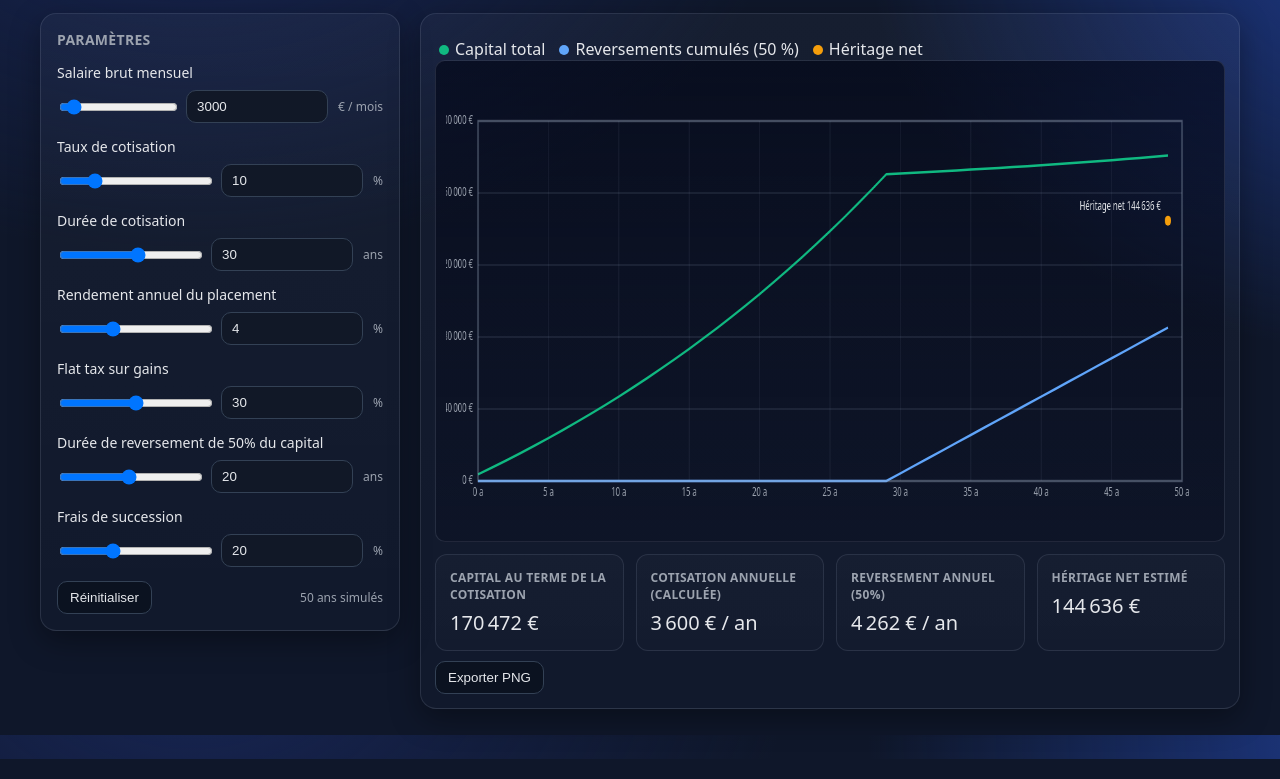
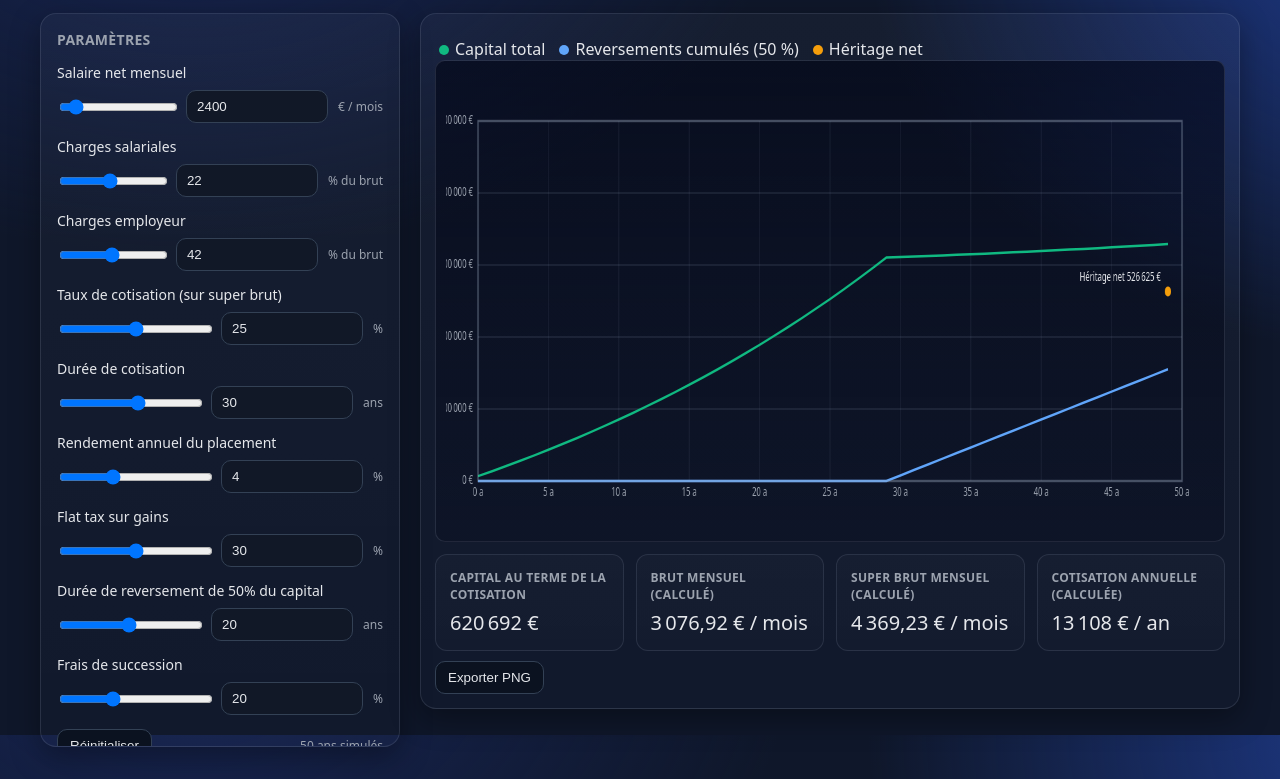
Before and after one commit to DavidC-DFFF/retraites, a plain HTML site: page index.html in a window 1280 px wide. Shown: the part 65-844 px from the top of the page. Drawn offline with Linux system fonts and the light colour scheme.

Commit message:
Correction taux

```diff
--- a/index.html
+++ b/index.html
@@ -126,20 +126,38 @@
       <section class="panel controls" id="controls">
         <h2>Paramètres</h2>
 
-        <div class="row" data-tip="Salaire brut mensuel servant de base au calcul de la cotisation.">
-          <label for="salaireRange">Salaire brut mensuel</label>
+        <div class="row" data-tip="Salaire NET mensuel servant de base. Le BRUT et le SUPER BRUT sont déduits via les pourcentages ci-dessous.">
+          <label for="salaireNetRange">Salaire net mensuel</label>
           <div class="ctrl">
-            <input type="range" id="salaireRange" min="1700" max="20000" step="50" value="3000">
-            <input class="valbox" type="number" id="salaire" min="1700" max="20000" step="50" value="3000">
+            <input type="range" id="salaireNetRange" min="1200" max="15000" step="50" value="2400">
+            <input class="valbox" type="number" id="salaireNet" min="1200" max="15000" step="50" value="2400">
             <span class="unit">€ / mois</span>
           </div>
         </div>
 
-        <div class="row" data-tip="Pourcentage du salaire brut affecté à la cotisation. La cotisation annuelle = salaire × 12 × taux.">
-          <label for="tauxCotRange">Taux de cotisation</label>
+        <div class="row" data-tip="Part du BRUT ponctionnée en cotisations salariales. Exemple courant secteur privé ≈ 22 %.">
+          <label for="chargesSalRange">Charges salariales</label>
           <div class="ctrl">
-            <input type="range" id="tauxCotRange" min="0" max="50" step="0.5" value="10">
-            <input class="valbox" type="number" id="tauxCot" min="0" max="50" step="0.5" value="10">
+            <input type="range" id="chargesSalRange" min="15" max="30" step="0.5" value="22">
+            <input class="valbox" type="number" id="chargesSal" min="15" max="30" step="0.5" value="22">
+            <span class="unit">% du brut</span>
+          </div>
+        </div>
+
+        <div class="row" data-tip="Part du BRUT payée par l’employeur en plus du salaire brut. Exemple courant ≈ 42 %.">
+          <label for="chargesEmpRange">Charges employeur</label>
+          <div class="ctrl">
+            <input type="range" id="chargesEmpRange" min="30" max="55" step="0.5" value="42">
+            <input class="valbox" type="number" id="chargesEmp" min="30" max="55" step="0.5" value="42">
+            <span class="unit">% du brut</span>
+          </div>
+        </div>
+
+        <div class="row" data-tip="Taux appliqué au SUPER BRUT pour estimer la cotisation vers le fonds. Exemple : 25 % du super brut.">
+          <label for="tauxCotSBRange">Taux de cotisation (sur super brut)</label>
+          <div class="ctrl">
+            <input type="range" id="tauxCotSBRange" min="0" max="50" step="0.5" value="25">
+            <input class="valbox" type="number" id="tauxCotSB" min="0" max="50" step="0.5" value="25">
             <span class="unit">%</span>
           </div>
         </div>
@@ -208,9 +226,9 @@
 
         <div class="stats">
           <div class="card"><h3>Capital au terme de la cotisation</h3><p id="capFinCot"></p></div>
+          <div class="card"><h3>Brut mensuel (calculé)</h3><p id="brutCalc"></p></div>
+          <div class="card"><h3>Super brut mensuel (calculé)</h3><p id="superBrutCalc"></p></div>
           <div class="card"><h3>Cotisation annuelle (calculée)</h3><p id="cotisationCalc"></p></div>
-          <div class="card"><h3>Reversement annuel (50%)</h3><p id="annuity"></p></div>
-          <div class="card"><h3>Héritage net estimé</h3><p id="heritageNet"></p></div>
         </div>
 
         <div class="toolbar">
@@ -222,8 +240,10 @@
 
   <script>
     // --- Utilitaires ---
-    const nfEuro = new Intl.NumberFormat('fr-FR', { style: 'currency', currency: 'EUR', maximumFractionDigits: 0 });
-    const formatEuro = (v) => nfEuro.format(v);
+    const nfEuro0 = new Intl.NumberFormat('fr-FR', { style: 'currency', currency: 'EUR', maximumFractionDigits: 0 });
+    const nfEuro2 = new Intl.NumberFormat('fr-FR', { style: 'currency', currency: 'EUR', maximumFractionDigits: 2 });
+    const formatEuro0 = (v) => nfEuro0.format(v);
+    const formatEuro2 = (v) => nfEuro2.format(v);
     const cssVar = (name) => getComputedStyle(document.documentElement).getPropertyValue(name).trim();
 
     function linkInputs(numberEl, rangeEl) {
@@ -233,19 +253,26 @@
     }
 
     function getParams() {
-      const salaire = parseFloat(document.getElementById('salaire').value); // mensuel brut
-      const tauxCot = parseFloat(document.getElementById('tauxCot').value) / 100;
-      const cotisation = salaire * 12 * tauxCot; // annuelle dérivée
+      const salaireNet = parseFloat(document.getElementById('salaireNet').value); // mensuel net
+      const chargesSal = parseFloat(document.getElementById('chargesSal').value) / 100; // % du brut
+      const chargesEmp = parseFloat(document.getElementById('chargesEmp').value) / 100; // % du brut
+      const tauxCotSB = parseFloat(document.getElementById('tauxCotSB').value) / 100; // % du super brut pour cotisation
+
+      // conversions
+      const salaireBrut = salaireNet / (1 - chargesSal); // brut = net / (1 - charges salariales)
+      const superBrut = salaireBrut * (1 + chargesEmp); // super brut = brut * (1 + charges employeur)
+      const cotisationAnnuelle = superBrut * tauxCotSB * 12; // sur 12 mois
+
       const nCot = parseInt(document.getElementById('dureeCotisation').value, 10);
       const rendement = parseFloat(document.getElementById('rendement').value) / 100; // brut
       const flatTax = parseFloat(document.getElementById('flatTax').value) / 100; // sur gains
       const nRev = parseInt(document.getElementById('dureeReversement').value, 10);
       const fraisSucc = parseFloat(document.getElementById('fraisSuccession').value) / 100;
-      return { salaire, tauxCot, cotisation, nCot, rendement, flatTax, nRev, fraisSucc };
+      return { salaireNet, chargesSal, chargesEmp, tauxCotSB, salaireBrut, superBrut, cotisationAnnuelle, nCot, rendement, flatTax, nRev, fraisSucc };
     }
 
     // --- Modèle ---
-    function simulate({ cotisation, nCot, rendement, flatTax, nRev, fraisSucc }) {
+    function simulate({ cotisationAnnuelle, nCot, rendement, flatTax, nRev, fraisSucc }) {
       const rNet = rendement * (1 - flatTax);
       let capital = 0;
       const capitalSeries = [];
@@ -253,7 +280,7 @@
 
       // Phase 1: accumulation
       for (let y = 0; y < nCot; y++) {
-        capital = (capital + cotisation) * (1 + rNet);
+        capital = (capital + cotisationAnnuelle) * (1 + rNet);
         capitalSeries.push(capital);
         payoutSeries.push(0);
       }
@@ -309,7 +336,7 @@
         // labels Y
         const val = niceMax * (i / gridLines);
         ctx.fillStyle = '#9ca3af'; ctx.textAlign = 'right'; ctx.textBaseline = 'middle'; ctx.font = '12px system-ui';
-        ctx.fillText(formatEuro(val), plotX0 - 8, y);
+        ctx.fillText(formatEuro0(val), plotX0 - 8, y);
       }
 
       // Axe X labels
@@ -343,7 +370,7 @@
       ctx.fillStyle = colorWarn;
       ctx.beginPath(); ctx.arc(xH, yH, 5, 0, Math.PI * 2); ctx.fill();
       ctx.fillStyle = '#e5e7eb'; ctx.font = '12px system-ui'; ctx.textAlign = 'left'; ctx.textBaseline = 'bottom';
-      ctx.fillText('Héritage net ' + formatEuro(sim.heritageNet), Math.min(xH + 10, plotX1 - 160), yH - 8);
+      ctx.fillText('Héritage net ' + formatEuro0(sim.heritageNet), Math.min(xH + 10, plotX1 - 160), yH - 8);
 
       // Cadres
       ctx.strokeStyle = 'rgba(148,163,184,0.35)';
@@ -371,8 +398,10 @@
     }
 
     // --- Liaison Inputs ---
-    linkInputs(salaire, salaireRange);
-    linkInputs(tauxCot, tauxCotRange);
+    linkInputs(salaireNet, salaireNetRange);
+    linkInputs(chargesSal, chargesSalRange);
+    linkInputs(chargesEmp, chargesEmpRange);
+    linkInputs(tauxCotSB, tauxCotSBRange);
     linkInputs(dureeCotisation, dureeCotisationRange);
     linkInputs(rendement, rendementRange);
     linkInputs(flatTax, flatTaxRange);
@@ -384,13 +413,20 @@
       const yearsTotal = p.nCot + p.nRev;
       const yl = document.getElementById('yearsLabel');
       if (yl) yl.textContent = `${yearsTotal} ans simulés`;
-      const sim = simulate(p);
+      const sim = simulate({
+        cotisationAnnuelle: p.cotisationAnnuelle,
+        nCot: p.nCot,
+        rendement: p.rendement,
+        flatTax: p.flatTax,
+        nRev: p.nRev,
+        fraisSucc: p.fraisSucc
+      });
 
       // Mettre à jour stats
-      document.getElementById('capFinCot').textContent = formatEuro(sim.capAtRetire);
-      document.getElementById('cotisationCalc').textContent = formatEuro(p.cotisation) + ' / an';
-      document.getElementById('annuity').textContent = formatEuro(sim.annualPayout) + ' / an';
-      document.getElementById('heritageNet').textContent = formatEuro(sim.heritageNet);
+      document.getElementById('capFinCot').textContent = formatEuro0(sim.capAtRetire);
+      document.getElementById('brutCalc').textContent = formatEuro2(p.salaireBrut) + ' / mois';
+      document.getElementById('superBrutCalc').textContent = formatEuro2(p.superBrut) + ' / mois';
+      document.getElementById('cotisationCalc').textContent = formatEuro0(p.cotisationAnnuelle) + ' / an';
 
       draw(sim, yearsTotal);
     }
@@ -406,7 +442,8 @@
     // Reset (dans le panneau paramètres)
     document.getElementById('resetBtn').addEventListener('click', () => {
       const defaults = {
-        salaire: 3000, tauxCot: 10, dureeCotisation: 30, rendement: 4, flatTax: 30,
+        salaireNet: 2400, chargesSal: 22, chargesEmp: 42, tauxCotSB: 25,
+        dureeCotisation: 30, rendement: 4, flatTax: 30,
         dureeReversement: 20, fraisSuccession: 20
       };
       for (const [k,v] of Object.entries(defaults)){
@@ -430,7 +467,7 @@
       console.group('%cTests simulateur','color:#22d3ee');
       try{
         // Test 1: croissance positive pendant accumulation
-        const p1 = { cotisation: 6000, nCot: 10, rendement: 0.04, flatTax: 0.30, nRev: 10, fraisSucc: 0.20 };
+        const p1 = { cotisationAnnuelle: 6000, nCot: 10, rendement: 0.04, flatTax: 0.30, nRev: 10, fraisSucc: 0.20 };
         const s1 = simulate(p1);
         let monotone = true;
         for(let i=1;i<p1.nCot;i++){ if(!(s1.capitalSeries[i] > s1.capitalSeries[i-1])) { monotone=false; break; } }
@@ -445,7 +482,7 @@
         console.assert(s1.heritageNet < s1.heritageBrut, 'Héritage net doit être inférieur à brut quand frais > 0');
 
         // Test 4: cas bord : rendement 0, flatTax 0
-        const p2 = { cotisation: 1000, nCot: 2, rendement: 0, flatTax: 0, nRev: 1, fraisSucc: 0 };
+        const p2 = { cotisationAnnuelle: 1000, nCot: 2, rendement: 0, flatTax: 0, nRev: 1, fraisSucc: 0 };
         const s2 = simulate(p2);
         console.assert(approxEqual(s2.capAtRetire, 2000, 1e-9), 'Sans rendement: capital = somme des cotisations');
         console.assert(approxEqual(s2.heritageBrut, 1000, 1e-9), 'Après reversement 50% d\'un capital 2000 et 1 an de rev: reste 1000');
```
